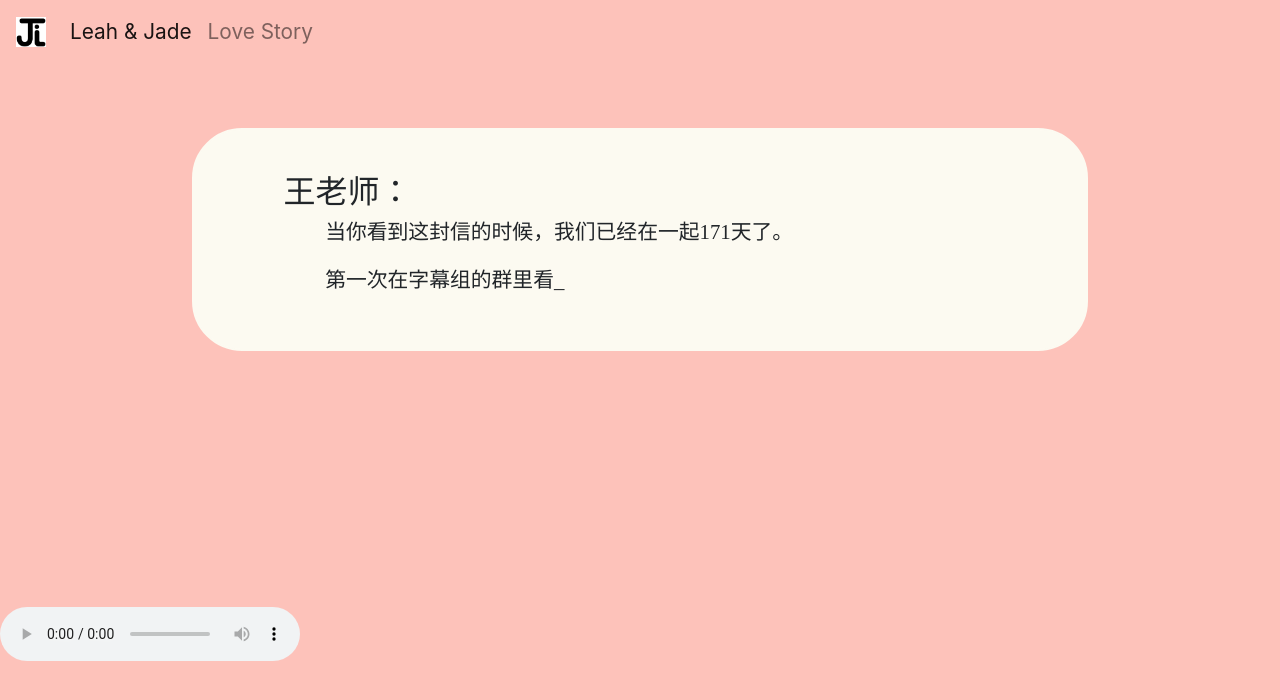
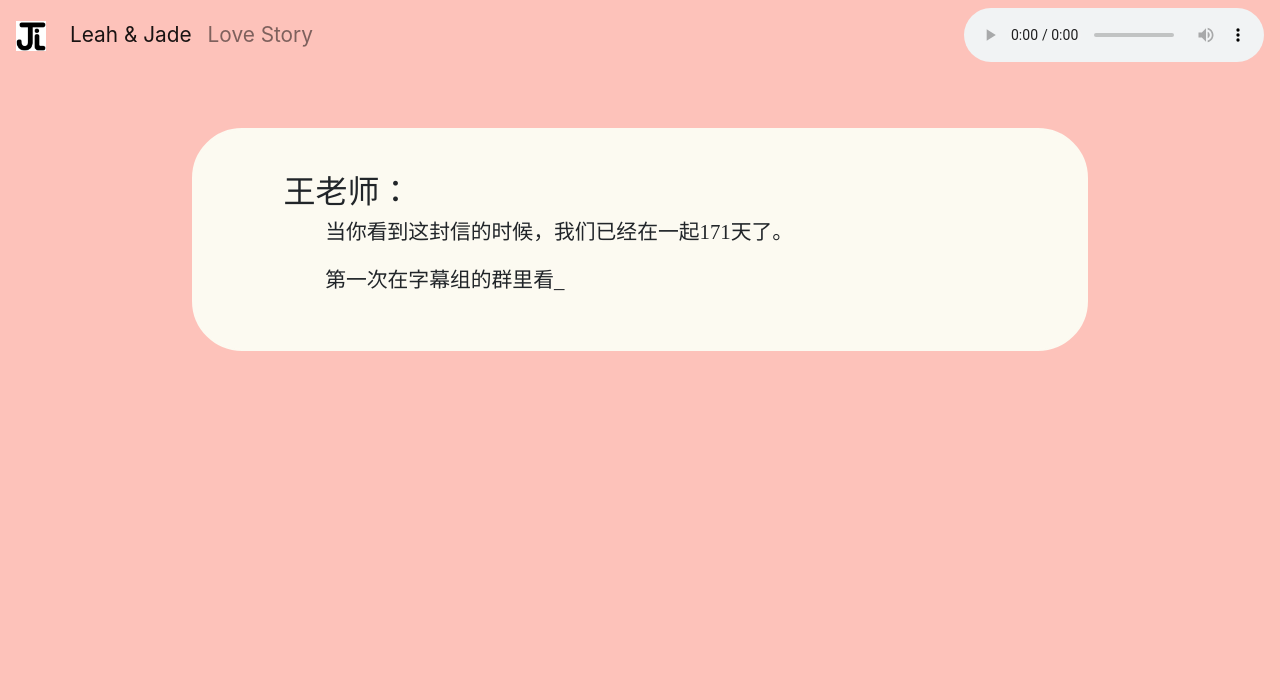
Before and after one commit to Leahlijuan/forjade, a plain HTML site: page letter.html in a window 1280 px wide. Drawn offline with nearby package versions, Linux system fonts and the light colour scheme; a web font is replaced by a local one.

Commit message:
audio-bar

```diff
--- a/letter.html
+++ b/letter.html
@@ -30,6 +30,7 @@
           <a class="nav-item nav-link" href="./story.html">Love Story</a>
         </div>
       </div>
+      <audio class="nav navbar-nav ml-auto" src="./music/10000hours.mp3" autoplay loop controls></audio>
     </nav>
 
     <div class="element">
@@ -41,7 +42,7 @@
     <script src="./js/typewriter.js"></script>
 
   </div>
-  <audio src="./music/10000hours.mp3" autoplay loop controls></audio>
+
 </body>
 <script language="JavaScript1.2">
   /*
```
